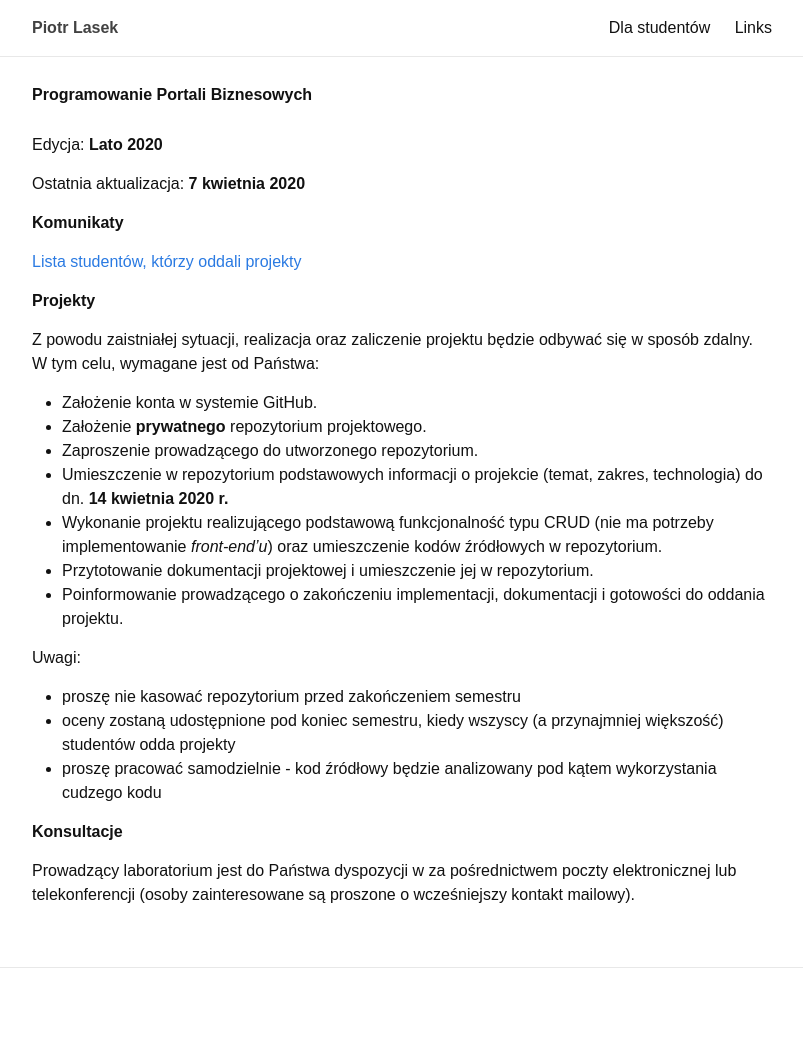
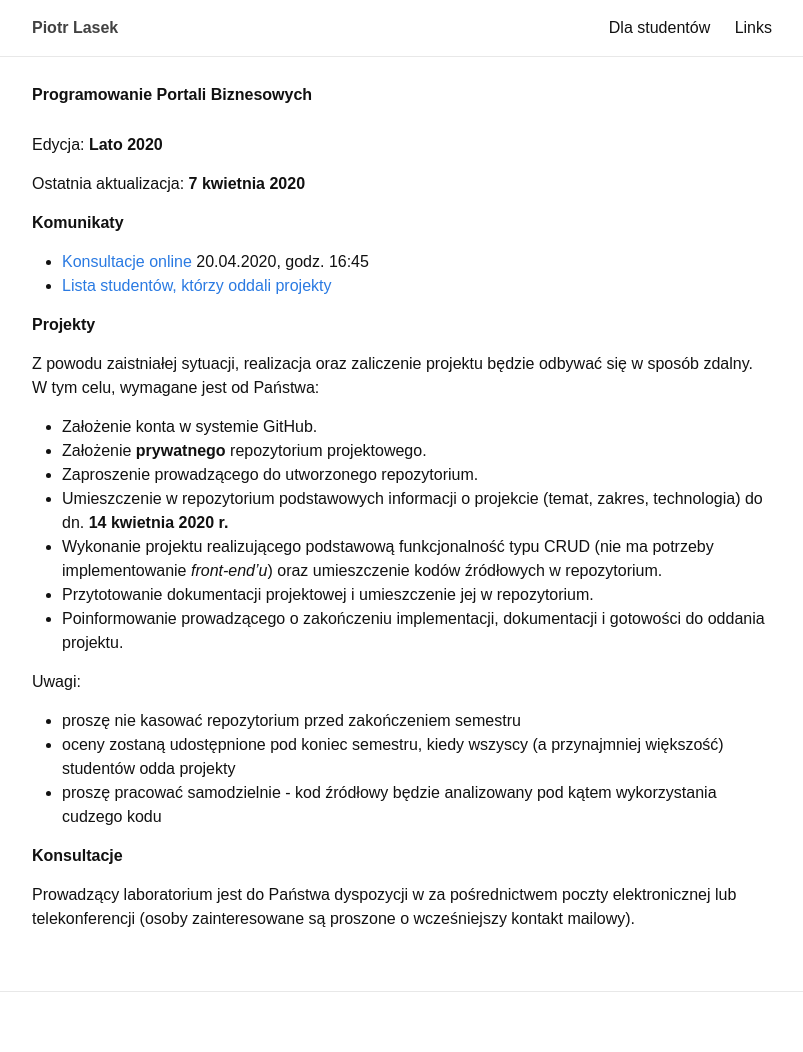
Before and after one commit to piotrlasek/piotrlasek.github.io, a Jekyll site: the page built from for-students/ppb.md, in a window 1280 px wide. Shown: the whole page, without its empty margins (238-1041 px from the left). Built offline with Jekyll 4.4.1, drawn with Linux system fonts in a browser that asks for light colours; before the commit the page ends 1028 px from its top, so only the background shows below that.

Commit message:
some changes

```diff
--- a/for-students/ppb.md
+++ b/for-students/ppb.md
@@ -11,7 +11,9 @@ Ostatnia aktualizacja: **7 kwietnia 2020**
 
 # Komunikaty
 
-[Lista studentów, którzy oddali projekty](wyniki-ppb.txt)
+* [Konsultacje online](https://us04web.zoom.us/j/468861125)
+20.04.2020, godz. 16:45
+* [Lista studentów, którzy oddali projekty](wyniki-ppb.txt)
 
 # Projekty
 
```
Also changed, not shown: 1 other file.
